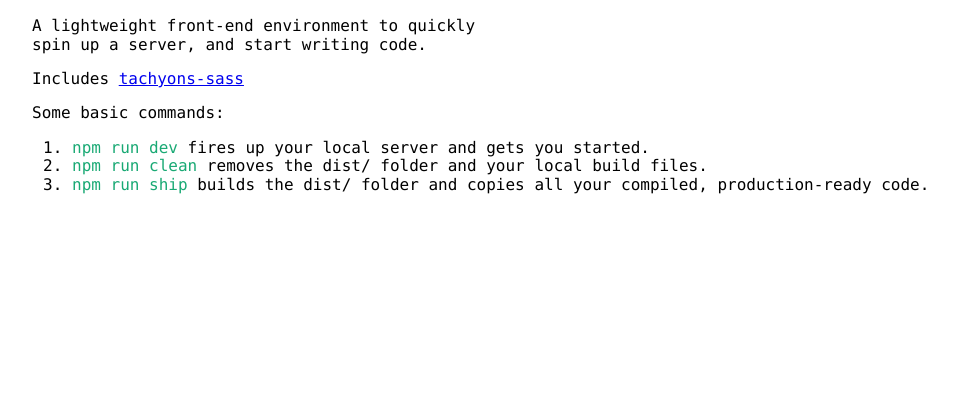
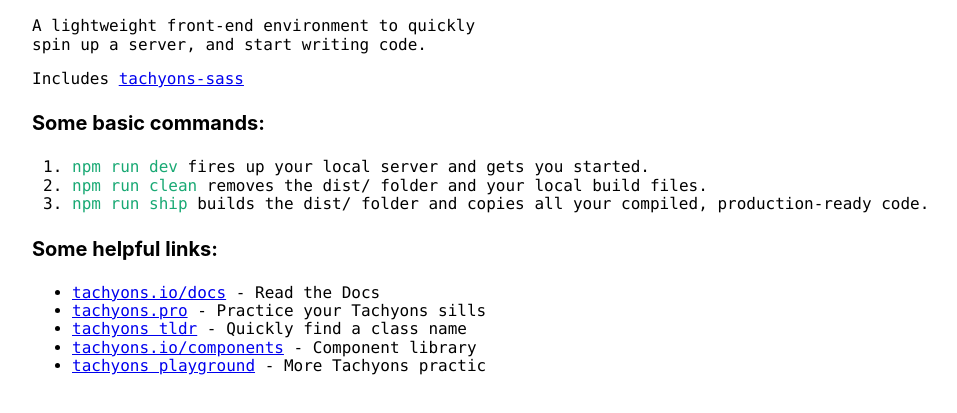
Before and after one commit to elmnt/inclusive-practice, a website: page src/index.html in a window 1280 px wide. Shown: the part 151-564 px from the top of the page, without its empty margins (32-989 px from the left). Drawn offline with Linux system fonts and the light colour scheme; files that its build step writes are made by us from their sources.

Commit message:
Added some helpful tachyons links

```diff
--- a/src/index.html
+++ b/src/index.html
@@ -16,12 +16,21 @@
     <h1 class="sans-serif f1 lh-copy">Sandbox.</h1>
     <p class="code f5 lhcopy measure">A lightweight front-end environment to quickly spin up a server, and start writing code.</p>
     <p class="code f5 lhcopy measure">Includes <a href="https://www.npmjs.com/package/tachyons-sass">tachyons-sass</a></p>
-    <p class="code f5 lhcopy measure">Some basic commands:</p>
-    <ol class="code lhcopy">
-        <li><span class="green">npm run dev</span> fires up your local server and gets you started.</li>
-        <li><span class="green">npm run clean</span> removes the dist/ folder and your local build files.</li>
-        <li><span class="green">npm run ship</span> builds the dist/ folder and copies all your compiled, production-ready code.</li>
+    <h3 class="sans-serif f4 lh-copy">Some basic commands:</h3>
+    <ol class="code">
+        <li><span class="lhcopy green">npm run dev</span> fires up your local server and gets you started.</li>
+        <li><span class="lhcopy green">npm run clean</span> removes the dist/ folder and your local build files.</li>
+        <li><span class="lhcopy green">npm run ship</span> builds the dist/ folder and copies all your compiled, production-ready code.</li>
     </ol>
+
+    <h3 class="sans-serif f4 lh-copy">Some helpful links:</h3>
+    <ul class="code">
+        <li class="lhcopy"><a href="http://tachyons.io/docs/">tachyons.io/docs</a> - Read the Docs</li>
+        <li class="lhcopy"><a href="https://tachyons.pro">tachyons.pro</a> - Practice your Tachyons sills</li>
+        <li class="lhcopy"><a href="https://tachyons-tldr.now.sh/#/classes">tachyons tldr</a> - Quickly find a class name</li>
+        <li class="lhcopy"><a href="https://tachyons.io/components/">tachyons.io/components</a> - Component library </li>
+        <li class="lhcopy"><a href="http://abhirag.in/tachyons_css/">tachyons playground</a> - More Tachyons practic</li>
+    </ul>
 
     <script src="js/app.min.js"></script>
 
```
Also changed, not shown: README.md.
